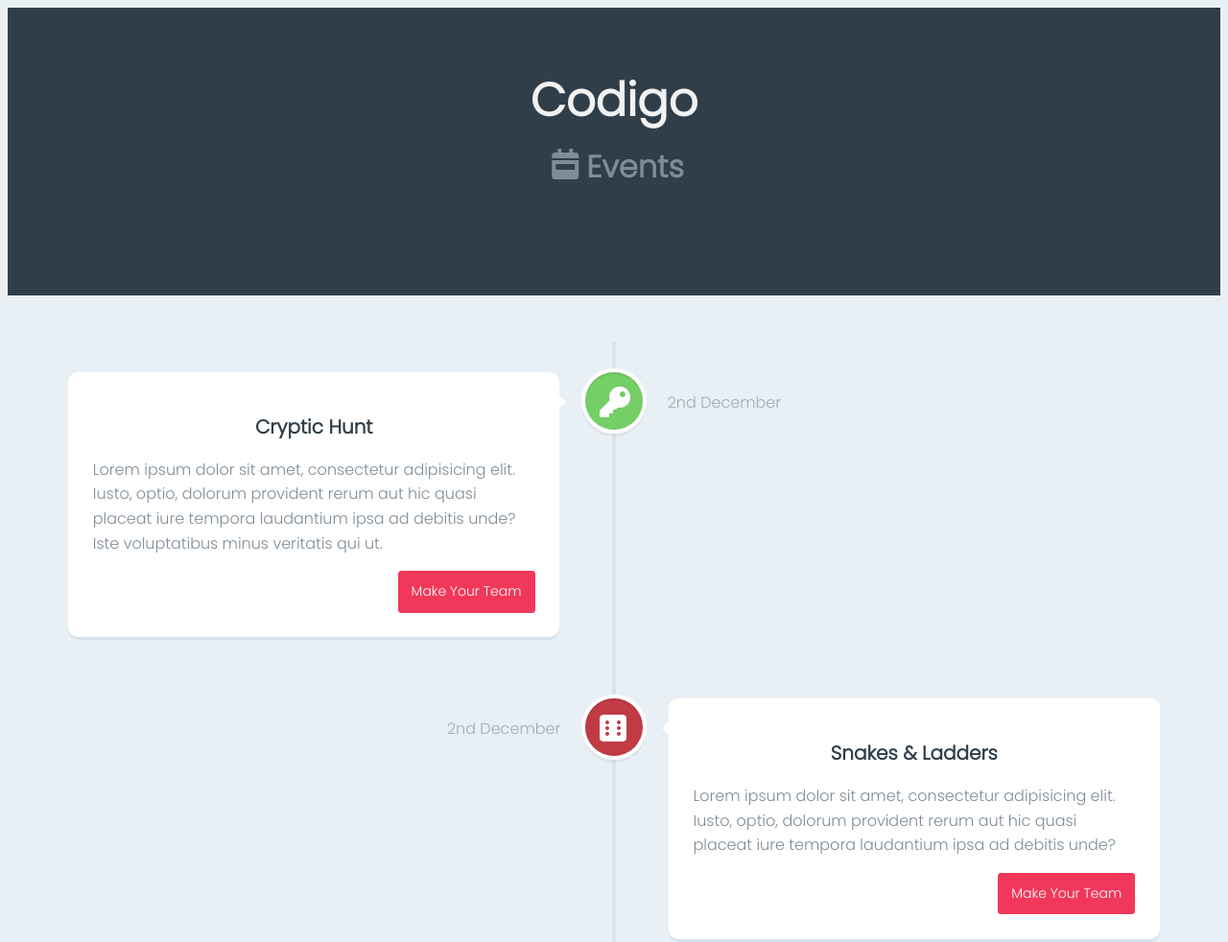
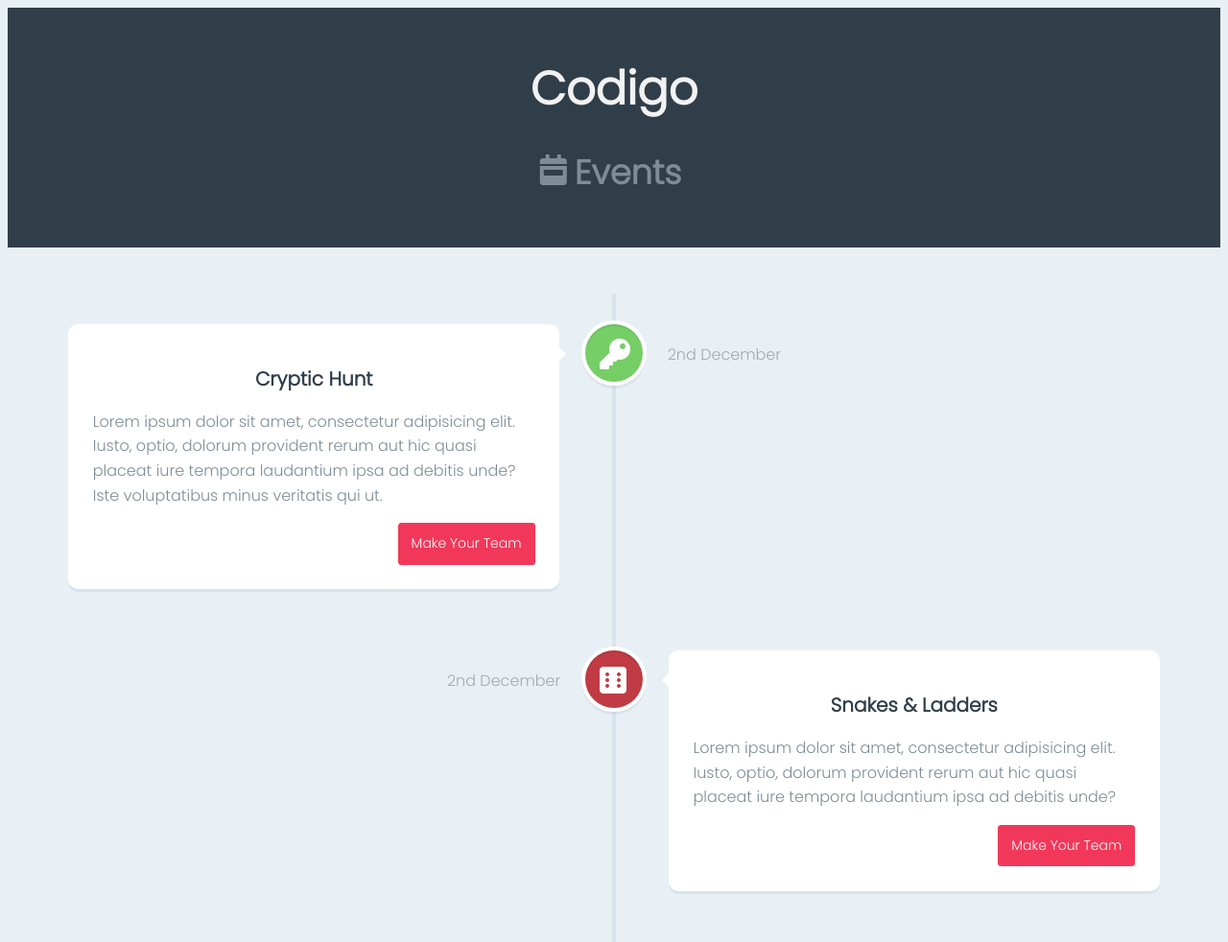
Before and after one commit to AyushAgarwal01/Events-Codigo, a plain HTML site: page index.html in a window 1280 px wide. Shown: the top 982 px of the page at 96% size. Drawn offline with Linux system fonts and the light colour scheme; a script that the page names is missing.

Commit message:
Few Changes in media queries

```diff
--- a/css/style.css
+++ b/css/style.css
@@ -77,7 +77,7 @@ header h1 {
 }
 
 header h2 {
-  font-size: 2rem;
+  font-size: 1.7rem;
 }
 
 header #event {
@@ -95,11 +95,17 @@ header #event i {
 
 @media only screen and (min-width: 1170px) {
   header {
-    height: 300px;
-    line-height: 10px;
+    height: 250px;
+    line-height: 25px;
   }
   header h1 {
-    padding-top: 50px;
+    padding-top: 30px;
+  }
+  header h2 {
+    font-size: 2.2rem;
+  }
+  header #event {
+    padding-right: 15px;
   }
 }
 
```
